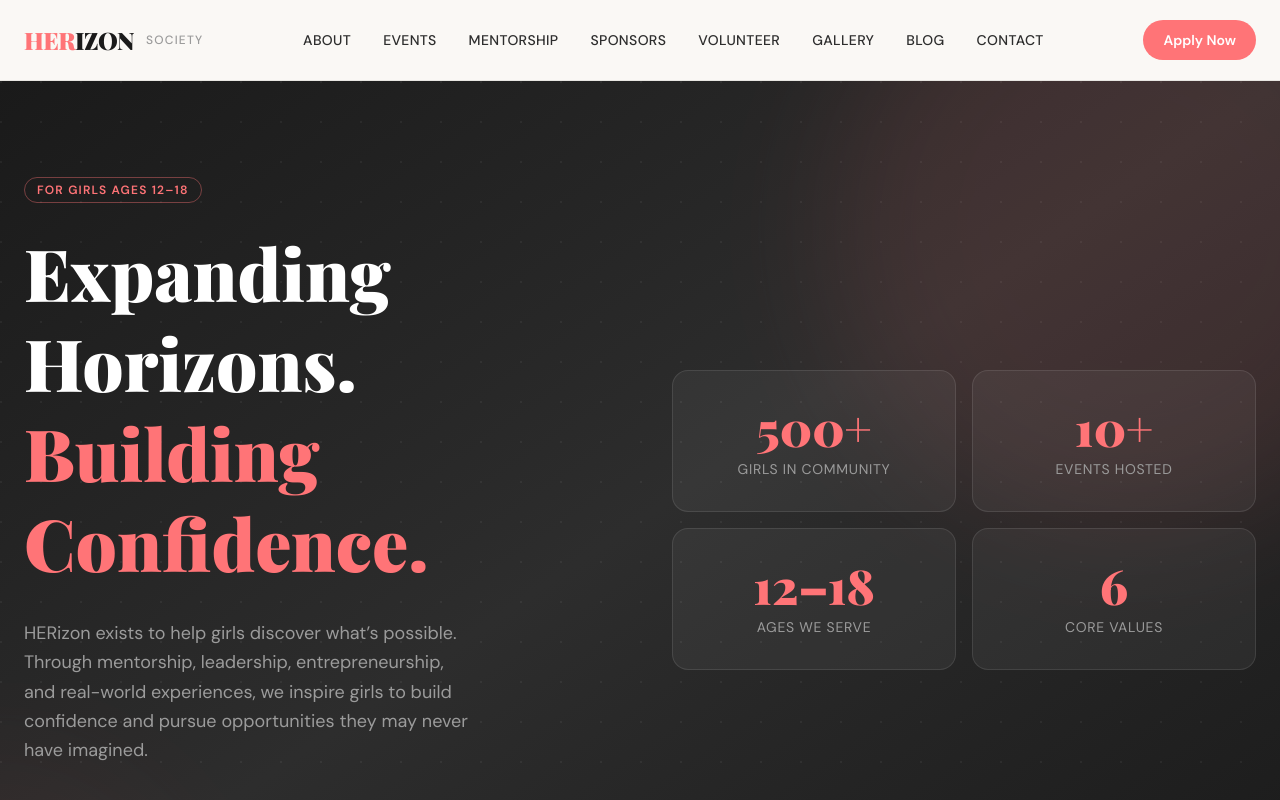
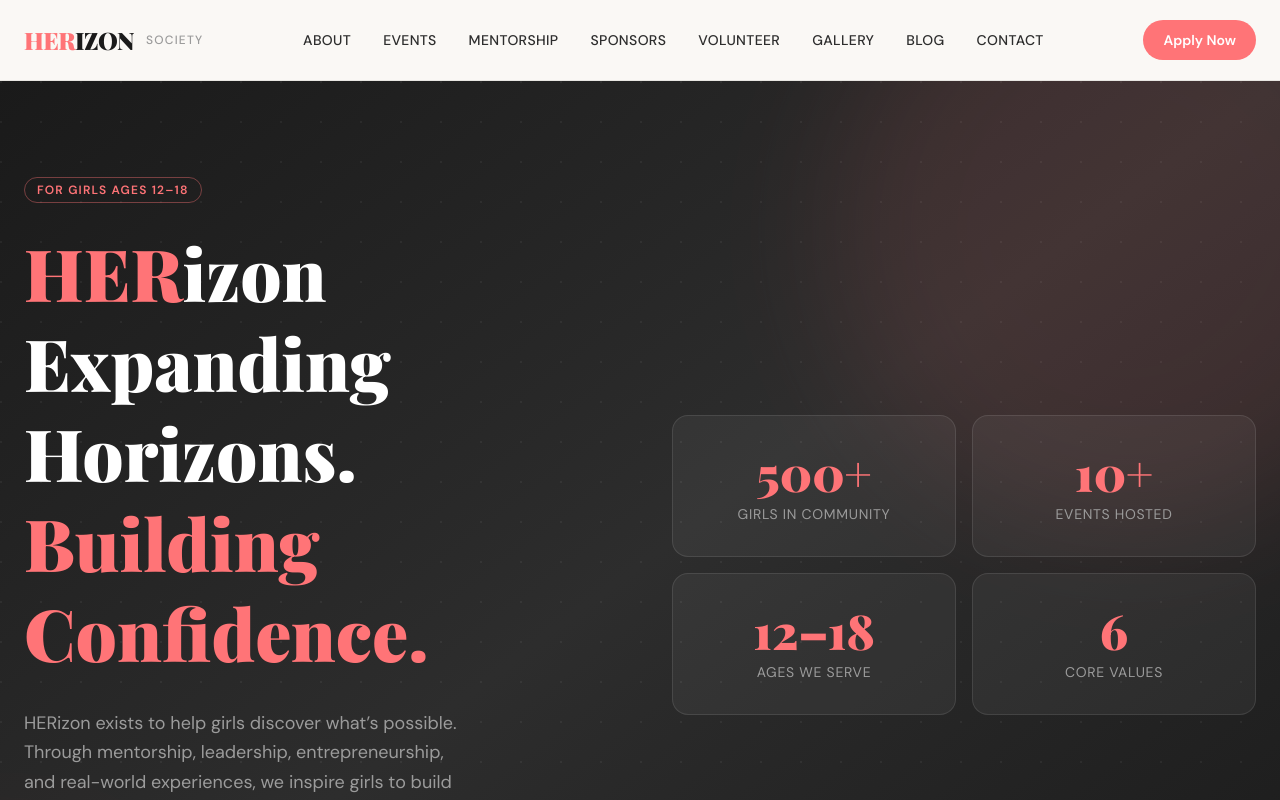
Before and after one commit to flourishprosper/herizonsociety-website, a Next.js app: page / in a window 1280 px wide. Shown: the top 800 px of the page. Built offline with nearby package versions, Linux system fonts and the light colour scheme; a web font is replaced by a local one.

Commit message:
style(hero): add HERizon brand name to headline (HER pink, izon white)

```diff
--- a/src/app/page.tsx
+++ b/src/app/page.tsx
@@ -70,6 +70,8 @@
               For Girls Ages 12–18
             </span>
             <h1 className="font-serif text-5xl sm:text-6xl lg:text-7xl font-black leading-tight text-white mb-8">
+              <span className="text-[#FF7477]">HER</span>izon
+              <br />
               Expanding Horizons.
               <br />
               <span className="text-[#FF7477]">Building Confidence.</span>
```
